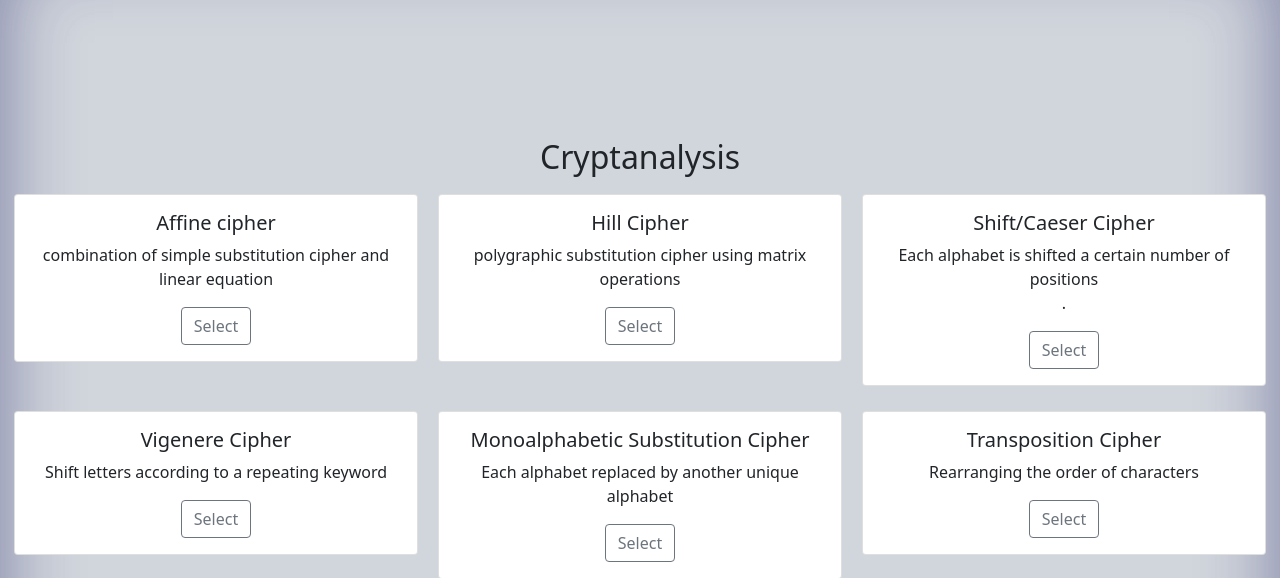
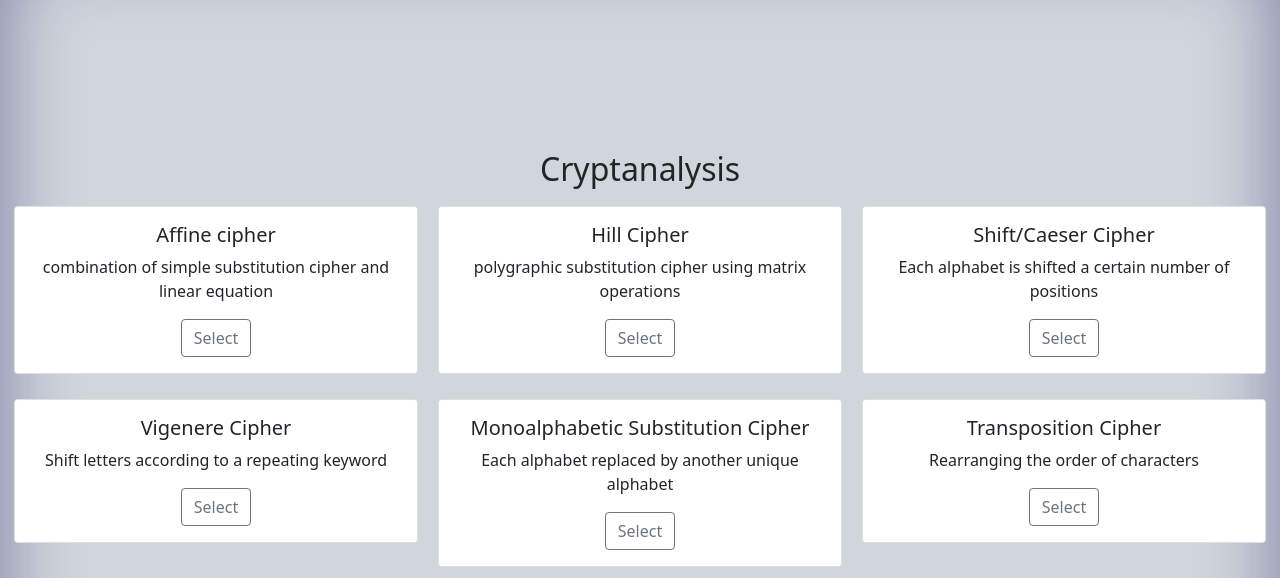
Before and after one commit to pistachio49/crypto-toolkit, a Flask app: page /cryptanalysis in a window 1280 px wide. Shown: the part 52-630 px from the top of the page. Run offline with Flask 3, Linux system fonts and the light colour scheme; some libraries are stand-ins or nearby versions.

Commit message:
small update

```diff
--- a/templates/cryptanalysis.html
+++ b/templates/cryptanalysis.html
@@ -38,7 +38,7 @@
           <div class="card">
             <div class="card-body">
               <h5 class="card-title">Shift/Caeser Cipher</h5>
-              <p class="card-text">Each alphabet is shifted a certain number of positions<br>.</p>
+              <p class="card-text">Each alphabet is shifted a certain number of positions</p>
               <a href="/shiftcrypt" class="btn btn-outline-secondary">Select</a>
             </div>
           </div>
```
